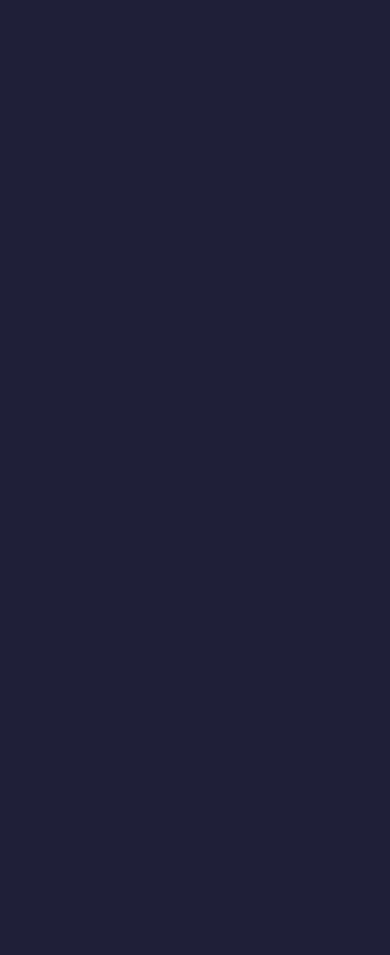
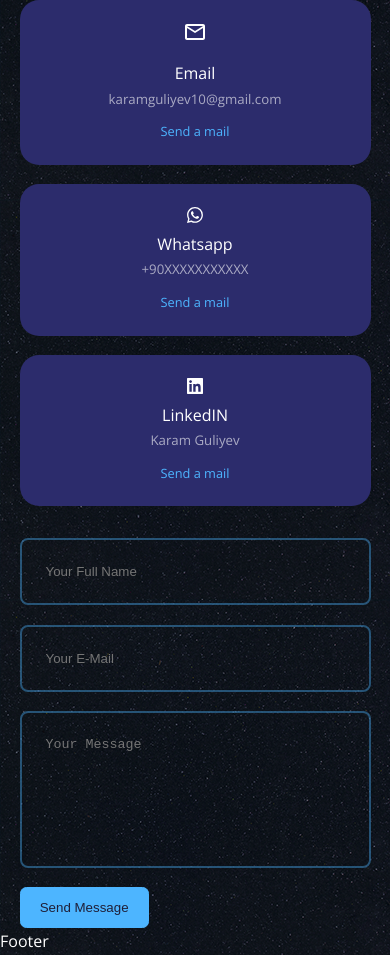
Before and after one commit to KaramGuliyev/KGPortfolio, a React (Create React App) app: page / in a window 390 px wide. Shown: the part 10200-11155 px from the top of the page. Before the commit the page ends 10159 px from the top, so only its background shows below. Built offline with nearby package versions, Linux system fonts and the light colour scheme.

Commit message:
Responsive Contact Section

```diff
--- a/src/components/contact/Contact.jsx
+++ b/src/components/contact/Contact.jsx
@@ -1,10 +1,53 @@
-import './contact.css';
-import React from 'react'
-
+import "./contact.css";
+import React from "react";
+import { MdOutlineEmail } from "react-icons/md";
+import { BsWhatsapp } from "react-icons/bs";
+import { GrLinkedin } from "react-icons/gr";
 const Contact = () => {
   return (
-    <section id='contact'>Contact</section>
-  )
-}
+    <section id="contact">
+      <h5>Get In Touch</h5>
+      <h2>Contact Me</h2>
 
-export default Contact
+      <div className="container contact__container">
+        <div className="contact__options">
+          <article className="contact__option">
+            <MdOutlineEmail className="contact__option-icon" />
+            <h4>Email</h4>
+            <h5>karamguliyev10@gmail.com</h5>
+            <a target="_blank" href="mailto:karamguliyev10@gmail.com">
+              Send a mail
+            </a>
+          </article>
+          <article className="contact__option">
+            <BsWhatsapp contact__option-icon />
+            <h4>Whatsapp</h4>
+            <h5>+90XXXXXXXXXXX</h5>
+            <a target="_blank" href="https://api.whatsapp.com/send/?phone=+90">
+              Send a mail
+            </a>
+          </article>
+          <article className="contact__option">
+            <GrLinkedin contact__option-icon />
+            <h4>LinkedIN</h4>
+            <h5>Karam Guliyev</h5>
+            <a target="_blank" href="https://www.linkedin.com/in/karamguliyev/">
+              Send a mail
+            </a>
+          </article>
+        </div>
+
+        <form action="">
+          <input type="text" name="name" placeholder="Your Full Name" required />
+          <input type="email" name="Email" placeholder="Your E-Mail" required />
+          <textarea name="message" rows="7" placeholder="Your Message" required />
+          <button type="submit" className="btn btn-primary">
+            Send Message
+          </button>
+        </form>
+      </div>
+    </section>
+  );
+};
+
+export default Contact;
--- a/src/components/contact/contact.css
+++ b/src/components/contact/contact.css
@@ -0,0 +1,72 @@
+.container.contact__container {
+  width: 58%;
+  display: grid;
+  grid-template-columns: 30% 58%;
+  gap: 12%;
+}
+
+.contact__options {
+  display: flex;
+  flex-direction: column;
+  gap: 1.2rem;
+}
+.contact__option {
+  background: var(--color-bg-variant);
+  padding: 1.2rem;
+  border-radius: 1.2rem;
+  text-align: center;
+  border: 1px solid transparent;
+  transition: var(--transition);
+}
+
+.contact__option h5 {
+  color: var(--color-light);
+}
+
+.contact__option:hover {
+  background: transparent;
+  border-color: var(--color-primary-variant);
+}
+
+.contact__option-icon {
+  font-size: 1.5rem;
+  margin-bottom: 0.5rem;
+}
+
+.contact__option a {
+  margin-top: 0.7rem;
+  display: inline-block;
+  font-size: 0.8rem;
+}
+
+form {
+  display: flex;
+  flex-direction: column;
+  gap: 1.2rem;
+}
+
+input,
+textarea {
+  width: 100%;
+  padding: 1.5rem;
+  border-radius: 0.5rem;
+  background: transparent;
+  border: 2px solid var(--color-primary-variant);
+  resize: none;
+  color: var(--color-white);
+}
+
+@media screen and (max-width: 1124px) {
+  .container.contact__container {
+    grid-template-columns: 1fr;
+    gap: 2rem;
+  }
+}
+
+/* MEDIA QUERIES FOR SMALL DEVICES*/
+
+@media screen and (max-width: 600px) {
+  .container.contact__container {
+      width: var(--container-width-sm);
+  }
+}
```
